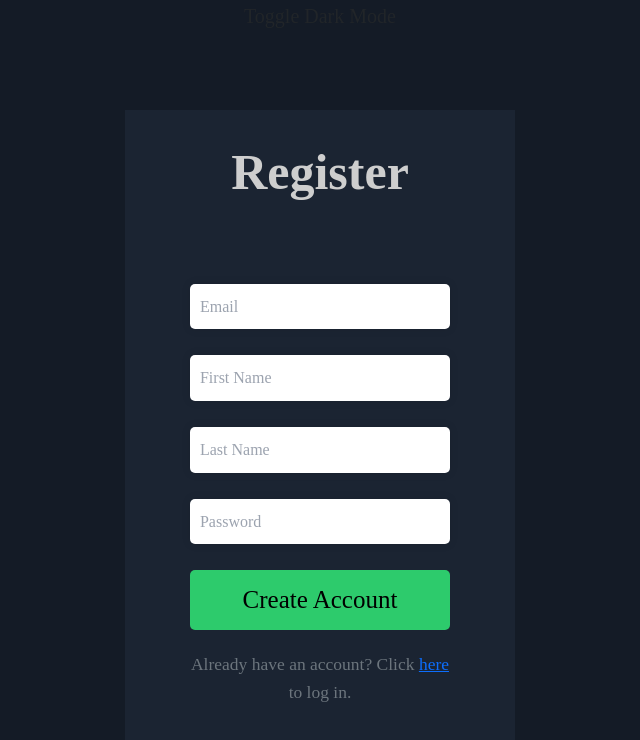
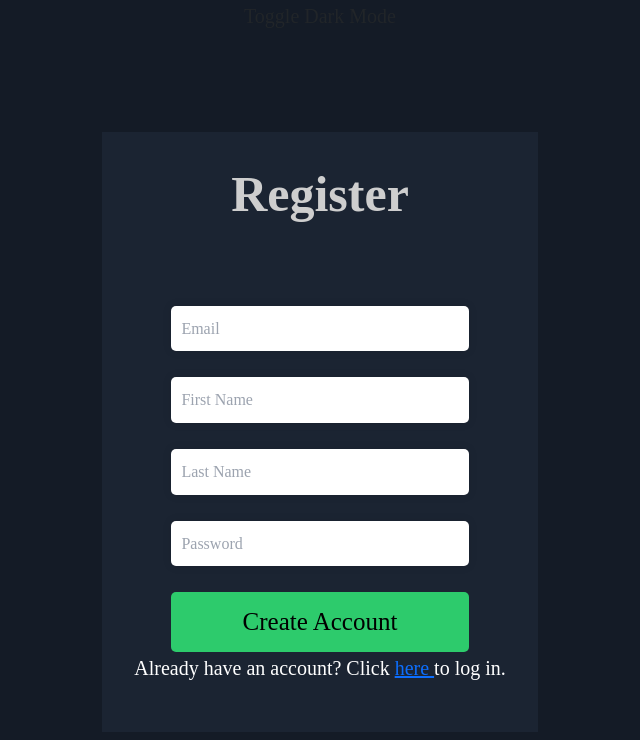
Before and after one commit to EmilGoransson/Learn-Programming, a React (Create React App) app in the folder Frontend/: page /createaccount in a window 1280 px wide. Shown: the top 740 px of the page, without its empty margins (320-960 px from the left). Built offline with nearby package versions, Linux system fonts and the light colour scheme; no server answers; a web font is replaced by a local one.

Commit message:
Ändrade så det är vit text också på register

```diff
--- a/Frontend/src/Components/SignupPage/SignupPage.js
+++ b/Frontend/src/Components/SignupPage/SignupPage.js
@@ -89,14 +89,10 @@ const SignupPage = ({setAuth}) => {
             <button type="submit" className="loginbutton">
               Create Account
             </button>
-             <p className="form-text">
-              Already have an account? Click{" "}
-              <a href="/login" className="form-link">
-                here
-              </a>{" "}
-              to log in.
-            </p>
           </form>
+          <p>
+            Already have an account? Click{" "} <a href="/login" className="form-link"> here </a>{" "} to log in.
+          </p>
         </div>
       </div>
     </Fragment>
```
